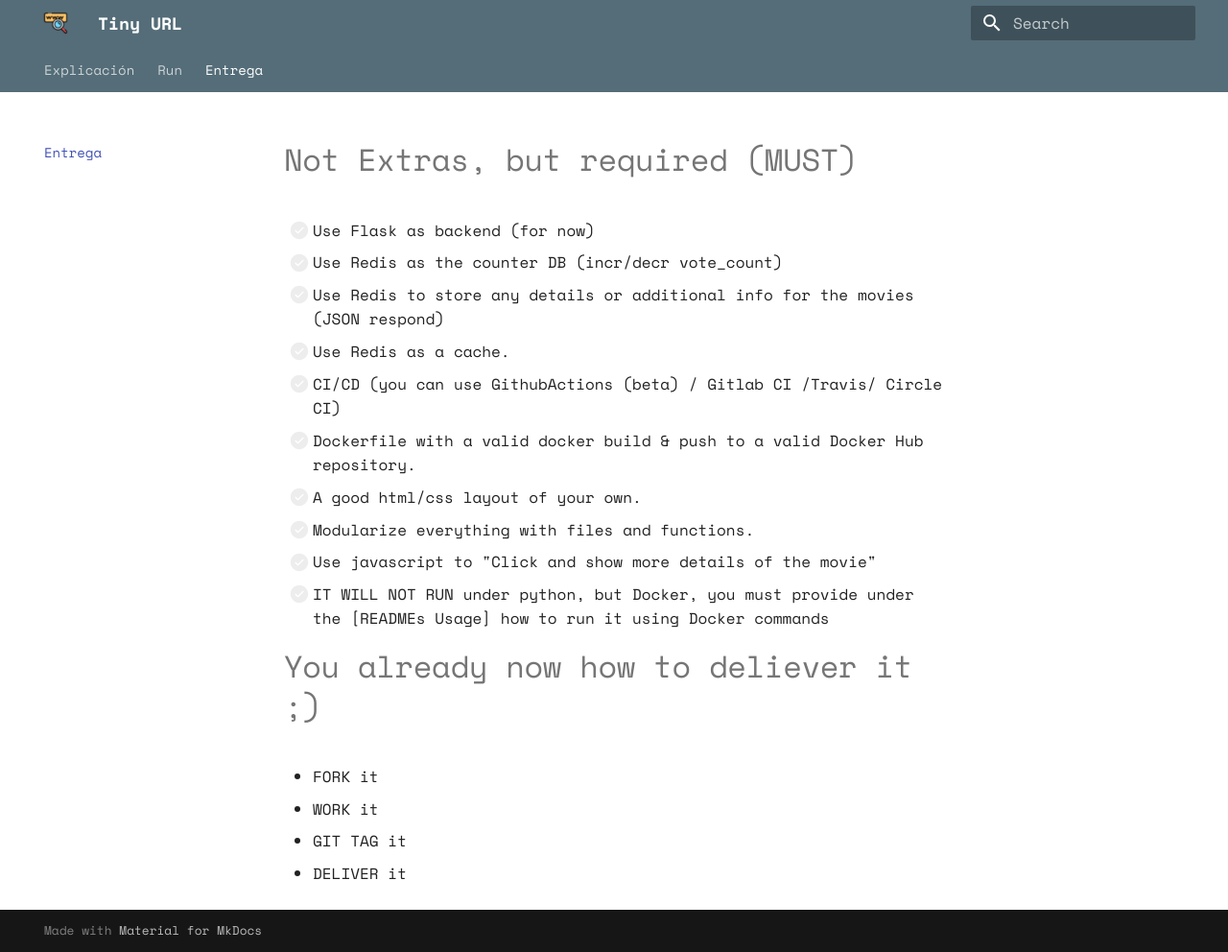
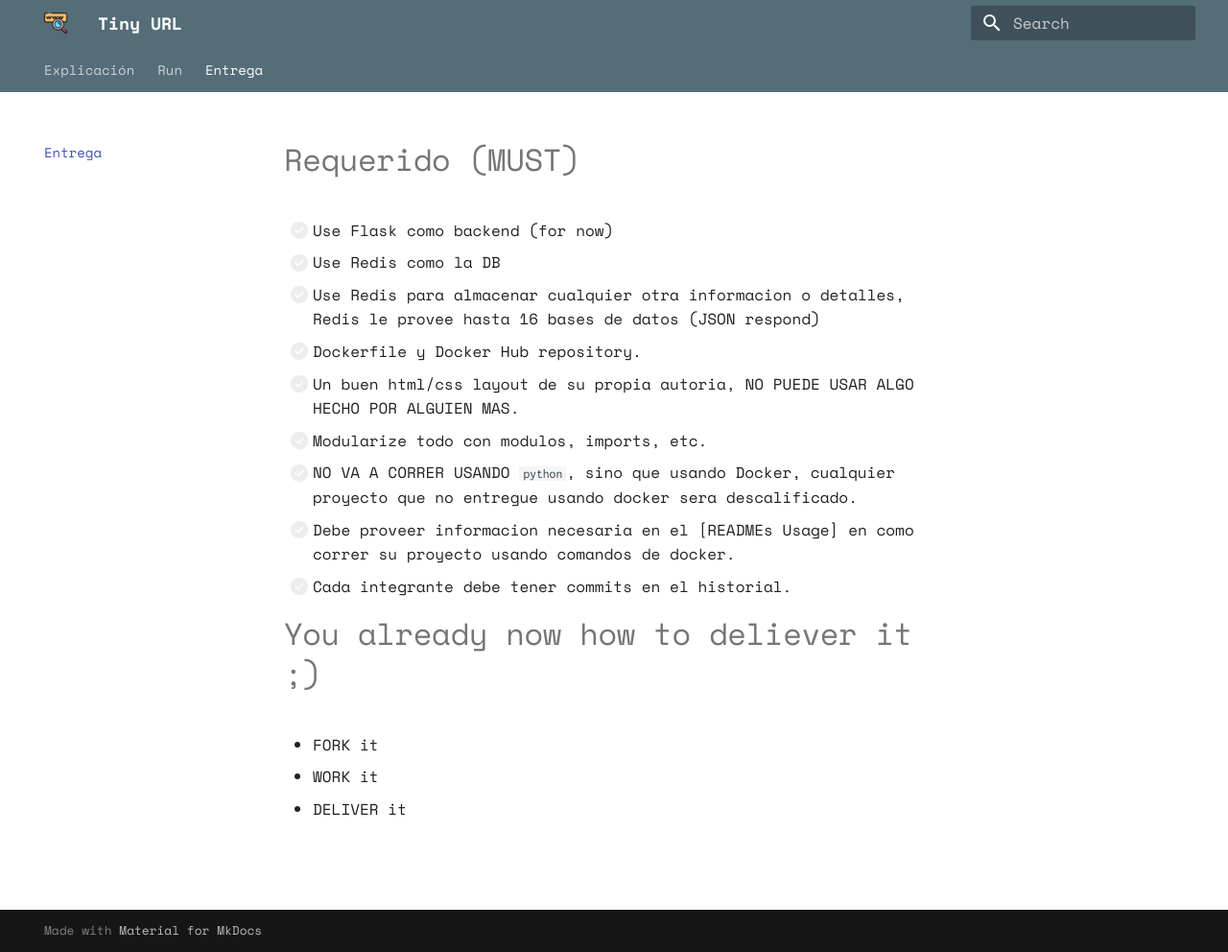
Before and after one commit to estebansamayoa1/tiny-url, an MkDocs documentation site: the page built from docs/entrega.md, in a window 1280 px wide and 992 px high. Shown: the whole window at 96% size. Built offline with MkDocs 1.6.1 and Material for MkDocs 9.7.7, drawn with Linux system fonts in a browser that asks for light colours.

```diff
--- a/docs/entrega.md
+++ b/docs/entrega.md
@@ -1,21 +1,19 @@
 
-# Not Extras, but required (MUST)
+# Requerido (MUST)
 
-- [ ] Use Flask as backend (for now)
-- [ ] Use Redis as the counter DB (incr/decr vote_count)
-- [ ] Use Redis to store any details or additional info for the movies (JSON respond)
-- [ ] Use Redis as a cache.
-- [ ] CI/CD (you can use GithubActions (beta) / Gitlab CI /Travis/ Circle CI)
-- [ ] Dockerfile with a valid docker build & push to a valid Docker Hub repository.
-- [ ] A good html/css layout of your own.
-- [ ] Modularize everything with files and functions.
-- [ ] Use javascript to "Click and show more details of the movie"
-- [ ] IT WILL NOT RUN under python, but Docker, you must provide under the [READMEs Usage] how to run it using Docker commands
+- [ ] Use Flask como backend (for now)
+- [ ] Use Redis como la DB
+- [ ] Use Redis para almacenar cualquier otra informacion o detalles, Redis le provee hasta 16 bases de datos (JSON respond)
+- [ ] Dockerfile y Docker Hub repository.
+- [ ] Un buen html/css layout de su propia autoria, NO PUEDE USAR ALGO HECHO POR ALGUIEN MAS.
+- [ ] Modularize todo con modulos, imports, etc.
+- [ ] NO VA A CORRER USANDO  `python`, sino que usando Docker, cualquier proyecto que no entregue usando docker sera descalificado.
+- [ ] Debe proveer informacion necesaria en el  [READMEs Usage] en como correr su proyecto usando comandos de docker.
+- [ ] Cada integrante debe tener commits en el historial.
 
 
 
 # You already now how to deliever it ;)
 - FORK it
 - WORK it
-- GIT TAG it
 - DELIVER it
```
Also changed, not shown: README.md (+4 -0 lines), app.py (deleted, +0 -9 lines), docker-compose.yml (+4 -8 lines), docs/index.md (+2 -0 lines), docs/run.md (+14 -3 lines), 4 other files.
